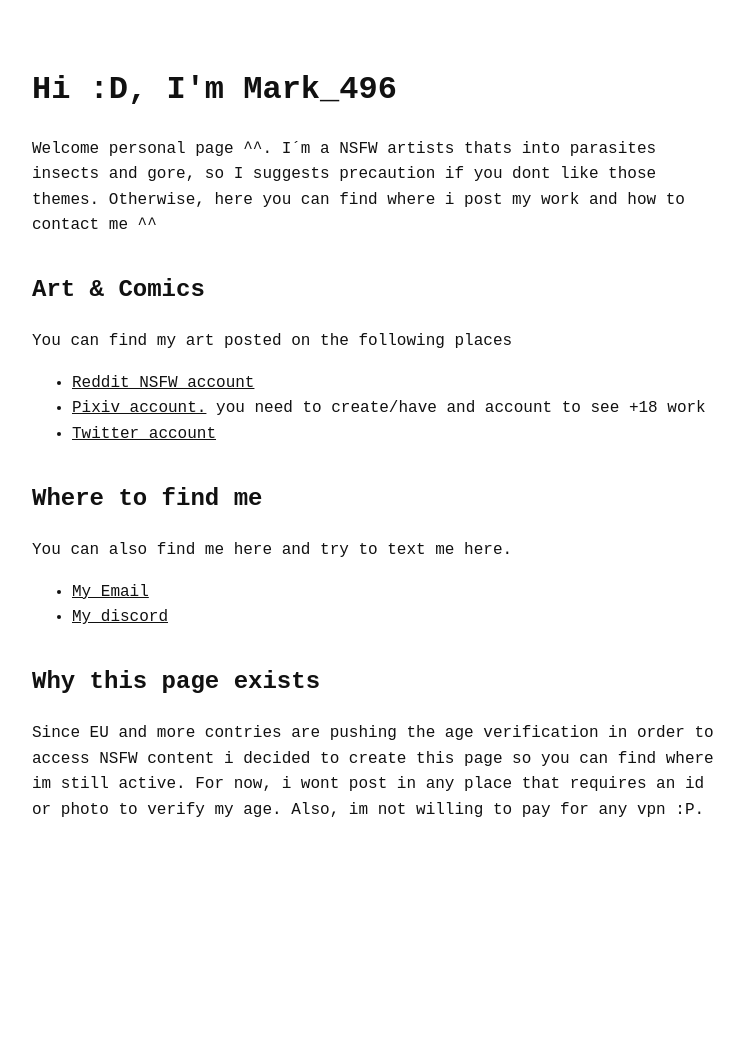
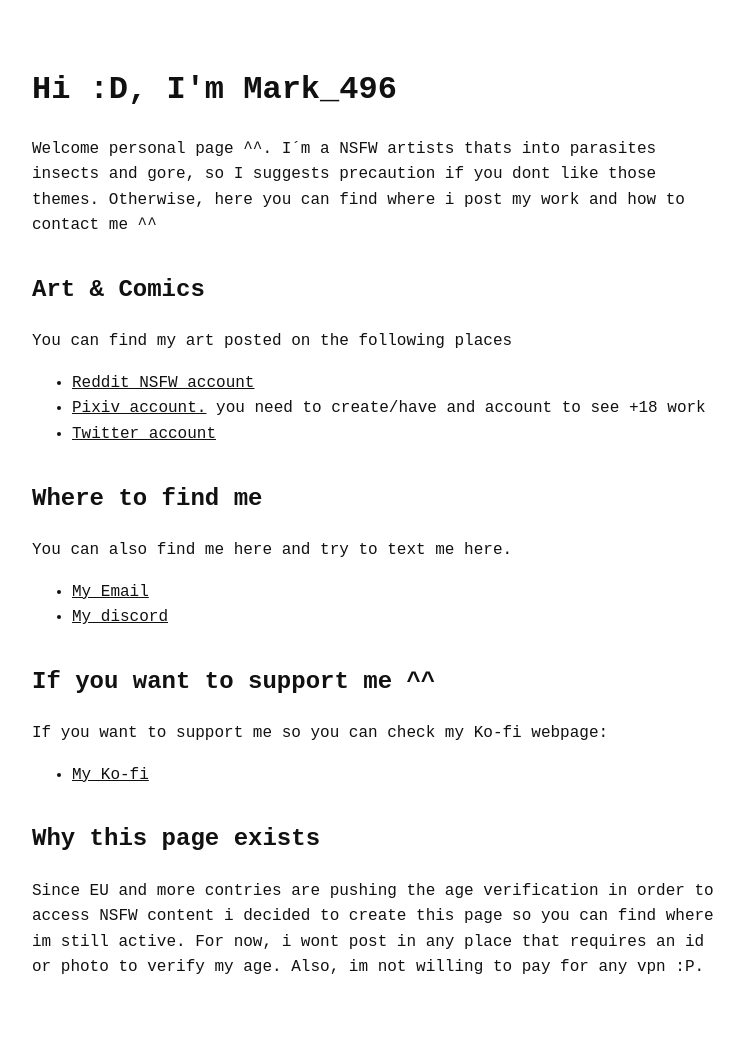
Before and after one commit to Mark-496/Mark-496.github.io, a Jekyll site: the page index.html, which Jekyll copies as it is, in a window 1280 px wide. Shown: the whole page, without its empty margins (258-1002 px from the left). Built offline with Jekyll 4.4.1, drawn with Linux system fonts in a browser that asks for light colours; before the commit the page ends 900 px from its top, so only the background shows below that.

Commit message:
Update index.html

```diff
--- a/index.html
+++ b/index.html
@@ -55,6 +55,14 @@
     </div>
 
     <div class="section">
+        <h2>If you want to support me ^^</h2>
+         <p>If you want to support me so you can check my Ko-fi webpage: </p>
+        <ul>
+            <li><a href="https://ko-fi.com/mark_496">My Ko-fi</a></li>
+        </ul>
+    </div>
+
+    <div class="section">
         <h2>Why this page exists</h2>
         Since EU and more contries are pushing the age verification in order to access NSFW content i decided to create this page so you can find where im still active.
         For now, i wont post in any place that requires an id or photo to verify my age. Also, im not willing to pay for any vpn :P.
```
